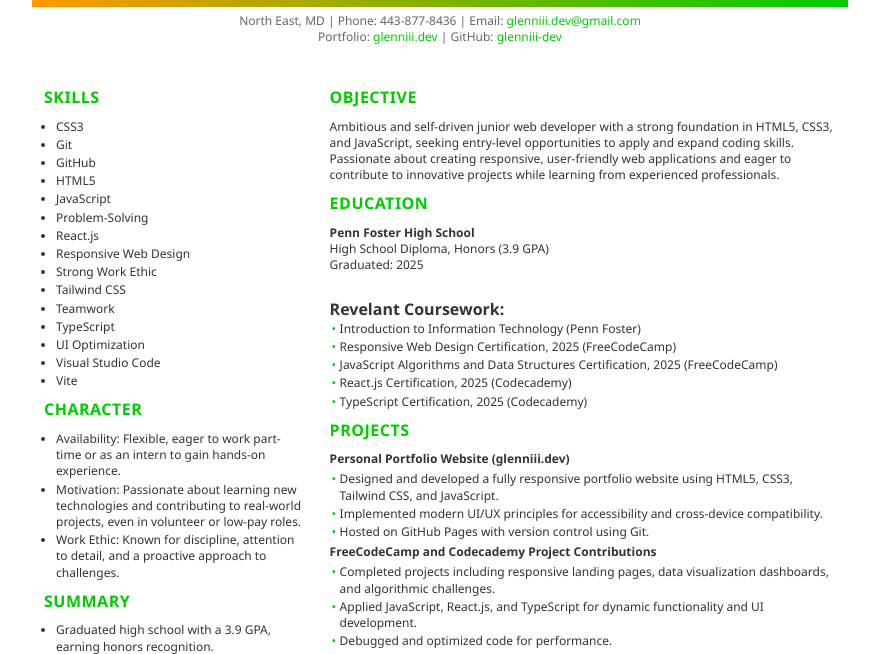
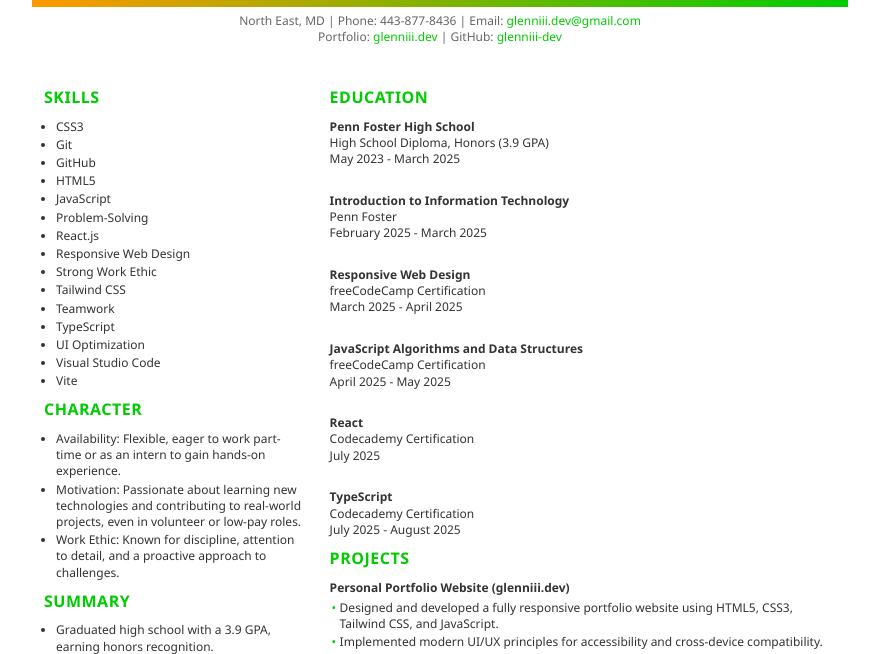
Before and after one commit to glenniii-dev/resume, a plain HTML site: page index.html in a window 1280 px wide. Shown: the part 77-731 px from the top of the page, without its empty margins (200-1079 px from the left). Drawn offline with Linux system fonts and the light colour scheme.

Commit message:
Update index.html

```diff
--- a/index.html
+++ b/index.html
@@ -48,24 +48,23 @@
                     <li>Earned three coding certifications in under a year, demonstrating dedication to rapid skill acquisition.</li>
                     <li>Successfully launched a personal portfolio website, receiving positive feedback for design and functionality.</li>
                 </ul>
+                <h3>Objective</h3>
+                <p>Ambitious and self-driven junior web developer with a strong foundation in HTML5, CSS3, and JavaScript, seeking entry-level opportunities to apply and expand coding skills. Passionate about creating responsive, user-friendly web applications and eager to contribute to innovative projects while learning from experienced professionals.</p>
             </div>
             <div class="content">
                 <div class="section">
-                    <h3>Objective</h3>
-                    <p>Ambitious and self-driven junior web developer with a strong foundation in HTML5, CSS3, and JavaScript, seeking entry-level opportunities to apply and expand coding skills. Passionate about creating responsive, user-friendly web applications and eager to contribute to innovative projects while learning from experienced professionals.</p>
-                </div>
-                <div class="section">
                     <h3>Education</h3>
-                    <p><strong>Penn Foster High School</strong><br>High School Diploma, Honors (3.9 GPA)<br>Graduated: 2025</p>
+                    <p><strong>Penn Foster High School</strong><br>High School Diploma, Honors (3.9 GPA)<br>May 2023 - March 2025</p>
                     <br>
-                    <h4>Revelant Coursework:</h4>
-                    <ul>
-                        <li>Introduction to Information Technology (Penn Foster)</li>
-                        <li>Responsive Web Design Certification, 2025 (FreeCodeCamp)</li>
-                        <li>JavaScript Algorithms and Data Structures Certification, 2025 (FreeCodeCamp)</li>
-                        <li>React.js Certification, 2025 (Codecademy)</li>
-                        <li>TypeScript Certification, 2025 (Codecademy)</li>
-                    </ul>
+                    <p><strong>Introduction to Information Technology</strong><br>Penn Foster<br>February 2025 - March 2025</p>
+                    <br>
+                    <p><strong>Responsive Web Design</strong><br>freeCodeCamp Certification<br>March 2025 - April 2025</p>
+                    <br>
+                    <p><strong>JavaScript Algorithms and Data Structures</strong><br>freeCodeCamp Certification<br>April 2025 - May 2025</p>
+                    <br>
+                    <p><strong>React</strong><br>Codecademy Certification<br>July 2025</p>
+                    <br>
+                    <p><strong>TypeScript</strong><br>Codecademy Certification<br>July 2025 - August 2025</p>
                 </div>
                 <div class="section">
                     <h3>Projects</h3>
```
